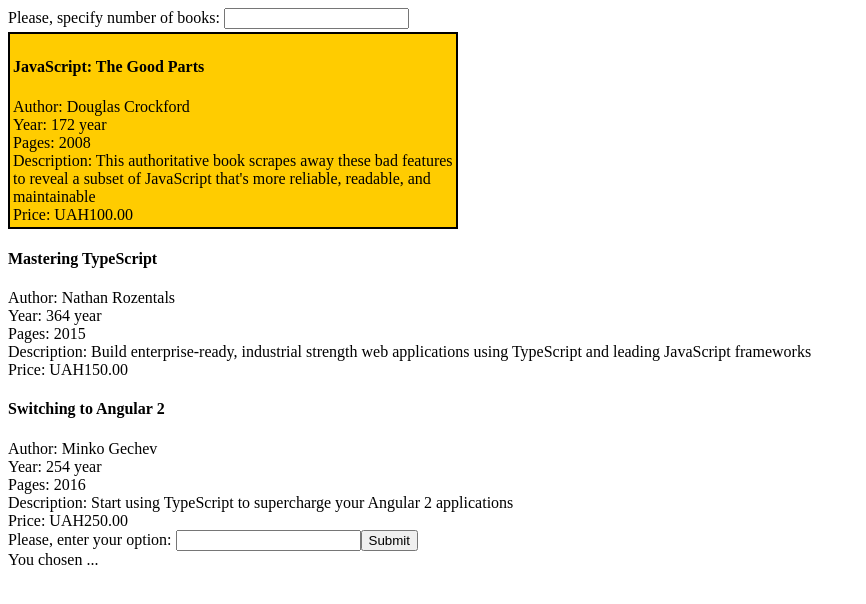
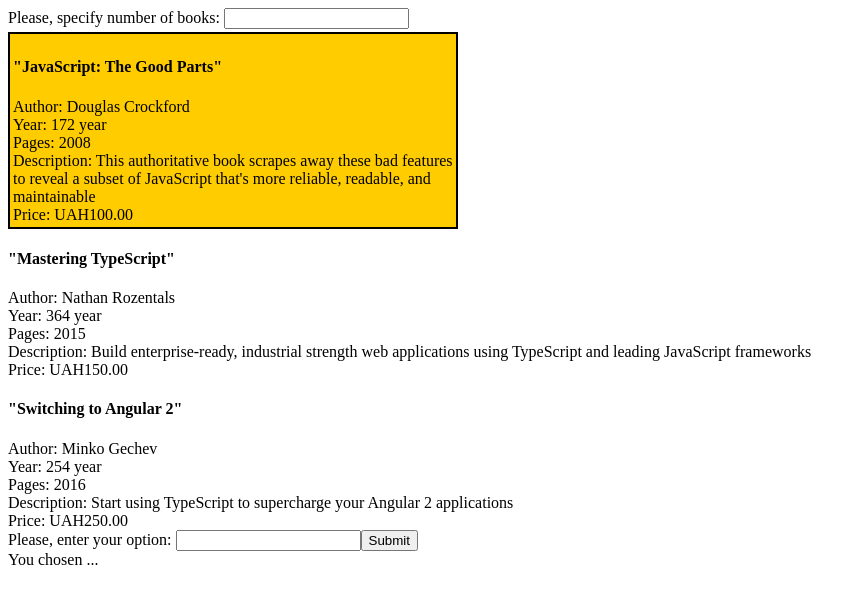
Before and after one commit to YegorMaksymchuk/angular, an Angular app: page / in a window 1280 px wide. Shown: the top 604 px of the page, without its empty margins (0-866 px from the left). Built offline with nearby package versions, Linux system fonts and the light colour scheme.

Commit message:
Task #14. Added quote pipe

```diff
--- a/src/app/app.component.html
+++ b/src/app/app.component.html
@@ -3,7 +3,7 @@
 <div>
   <div *ngFor="let book of books | slice : 0 : booksNumber"
        [ngClass]="{ javascript : isJavaScript(book)}">
-    <h4>{{book.title}}</h4>
+    <h4>{{book.title | quote}}</h4>
     <div>Author: {{book.author}}</div>
     <div>Year: {{formatYear(book.year)}}</div>
     <div>Pages: {{book.pages}}</div>
--- a/src/app/app.module.ts
+++ b/src/app/app.module.ts
@@ -3,10 +3,12 @@
 
 import {AppComponent} from './app.component';
 import {FormsModule} from '@angular/forms';
+import {QuotePipe} from './quote.pipe';
 
 @NgModule({
   declarations: [
-    AppComponent
+    AppComponent,
+    QuotePipe
   ],
   imports: [
     BrowserModule,
--- /dev/null
+++ b/src/app/quote.pipe.ts
@@ -0,0 +1,12 @@
+import {Pipe, PipeTransform} from '@angular/core';
+
+@Pipe({
+  name: 'quote'
+})
+export class QuotePipe implements PipeTransform {
+
+  transform(value: any, args?: any): any {
+    return '"' + value + '"';
+  }
+
+}
```
Also changed, not shown: 1 other file (tests, documents, lock files or other folders).
